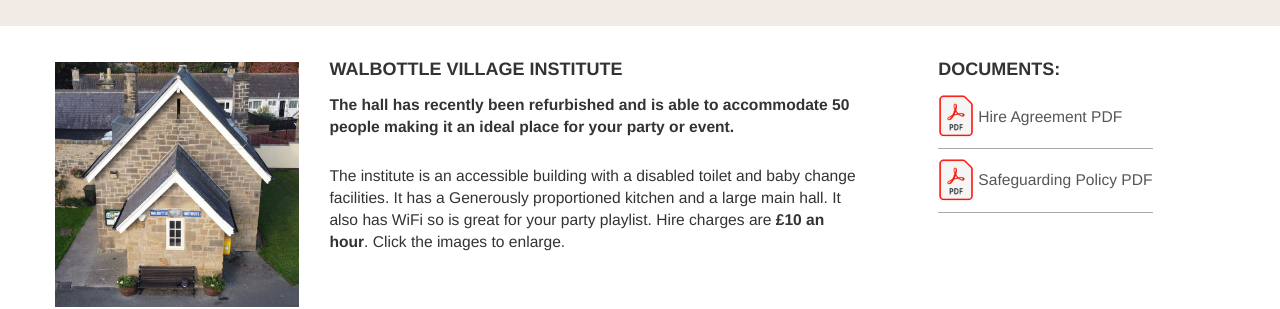
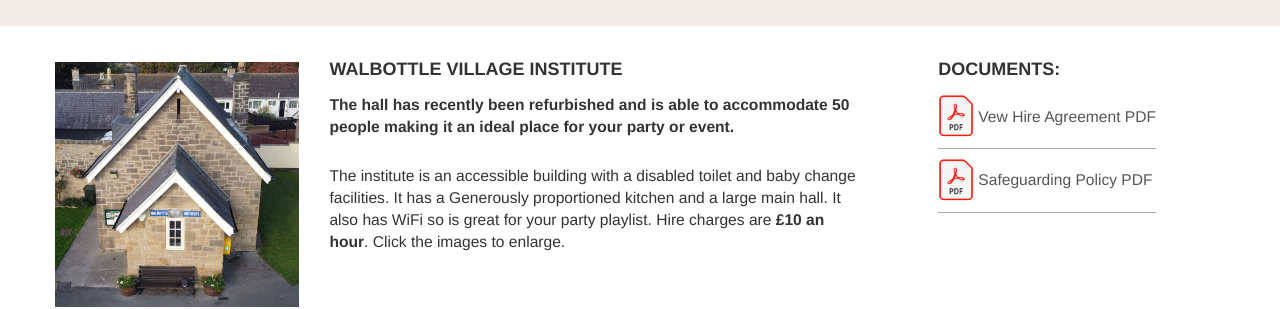
Before and after one commit to Walbottle-Village/Walbottle-Village-Institute, a Jekyll site: the page built from _pages/wvi_hire.md, in a window 1280 px wide. Shown: the part 213-522 px from the top of the page. Built offline with Jekyll 4.4.1, drawn with Linux system fonts in a browser that asks for light colours; cached includes are drawn as plain includes; some web fonts are replaced; comment, search, counter and statistics services are not loaded.

Commit message:
Update wvi_hire.md

```diff
--- a/_pages/wvi_hire.md
+++ b/_pages/wvi_hire.md
@@ -115,7 +115,7 @@ OGimage: /OG-hire.jpg
 			<div class="pdf-listings-wrap">
 			<h3><strong>Documents:</strong></h3>
 			<ul>
-			<li><a href="../assets/pdf/WVI_Hire_Agreement.pdf" title="view the Hire Agreement PDF in a new window" target="_blank">Hire Agreement PDF</a></li>
+			<li><a href="../assets/pdf/WVI_Hire_Agreement.pdf" title="view the Hire Agreement PDF in a new window" target="_blank">Vew Hire Agreement PDF</a></li>
 			<li><a href="../assets/pdf/WVI_Safeguarding_Policy.pdf" title="view the Safeguarding Policy PDF in a new window" target="_blank">Safeguarding Policy PDF</a></li>
 			</ul>
 			</div>
```
